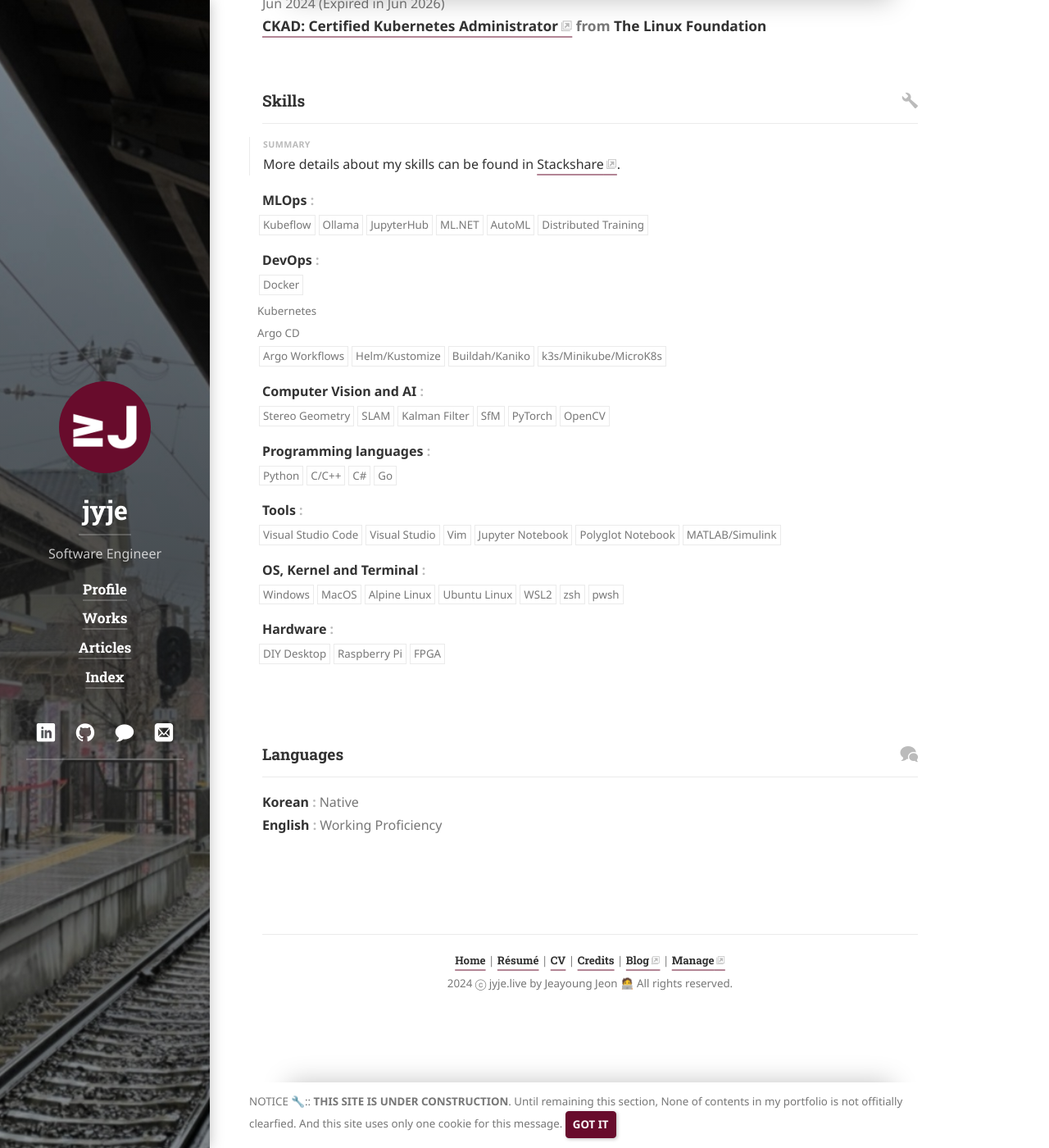
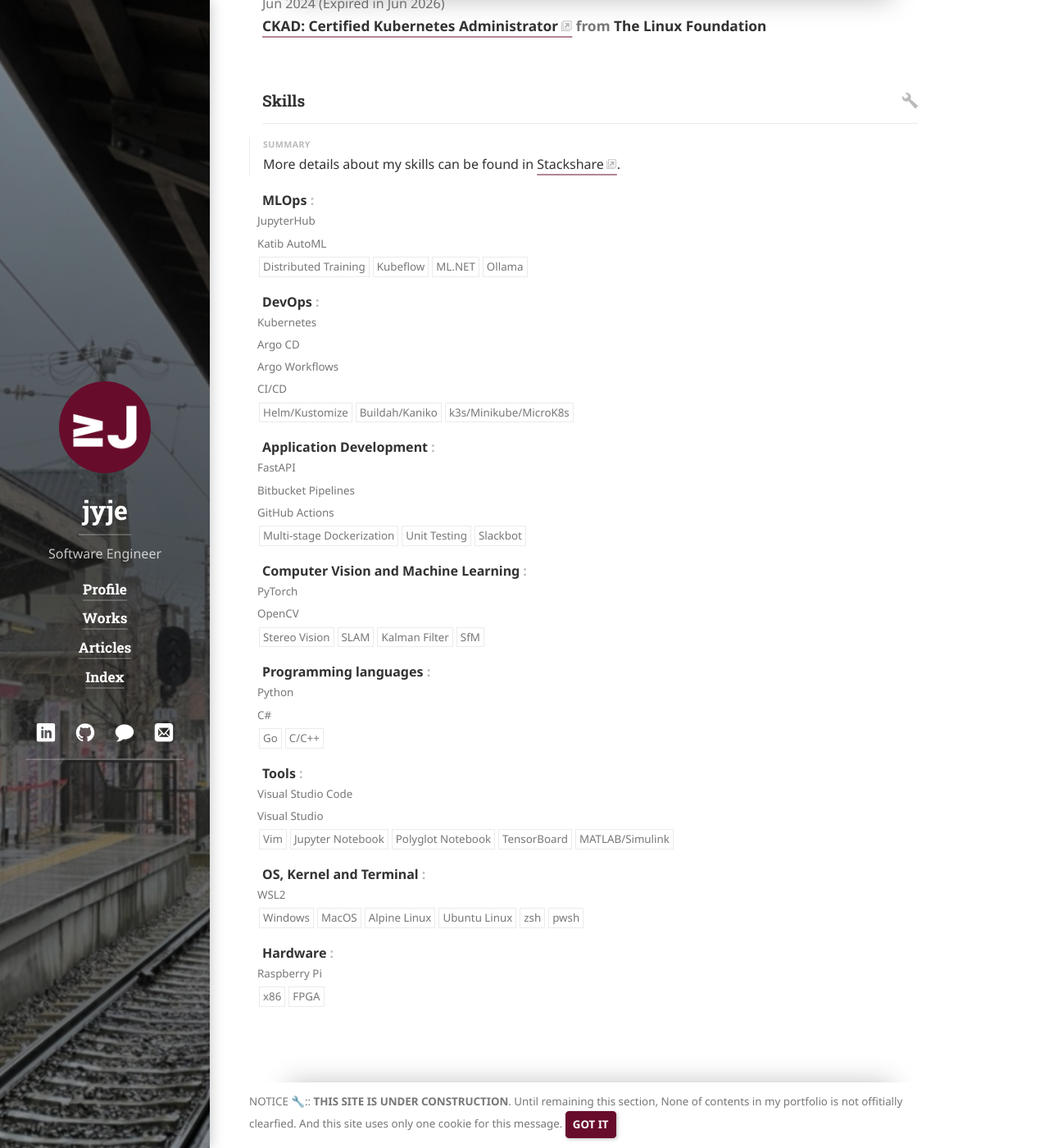
Before and after one commit to jyje/portfolio, a Jekyll site: the page built from profile/cv.md, in a window 1280 px wide and 1400 px high, scrolled down 2684 px. Shown: the whole window at 82% size. Built offline with Jekyll 4.4.1, drawn with Linux system fonts in a browser that asks for light colours; cached includes are drawn as plain includes; nearby versions of some CDN libraries; some web fonts are replaced; library files that are not in the unit come from our copies.

Commit message:
🔧 resume: update contents

```diff
--- a/_data/resume.yml
+++ b/_data/resume.yml
@@ -216,56 +216,65 @@
 
   - name: MLOps
     keywords:
+      - JupyterHub*
+      - Katib AutoML*
+      - Distributed Training
       - Kubeflow
+      - ML.NET
       - Ollama
-      - JupyterHub
-      - ML.NET
-      - AutoML
-      - Distributed Training
   - name: DevOps
     keywords:
-      - Docker
       - Kubernetes*
       - Argo CD*
-      - Argo Workflows
+      - Argo Workflows*
+      - CI/CD*
       - Helm/Kustomize
       - Buildah/Kaniko
       - k3s/Minikube/MicroK8s
-  - name: Computer Vision and AI
+  - name: Application Development
     keywords:
-      - Stereo Geometry
+      - FastAPI*
+      - Bitbucket Pipelines*
+      - GitHub Actions*
+      - Multi-stage Dockerization
+      - Unit Testing
+      - Slackbot
+  - name: Computer Vision and Machine Learning
+    keywords:
+      - PyTorch*
+      - OpenCV*
+      - Stereo Vision
       - SLAM
       - Kalman Filter
       - SfM
-      - PyTorch
-      - OpenCV
   - name: Programming languages
     keywords:
-      - Python
+      - Python*
+      - C#*
+      - Go
       - C/C++
-      - C#
-      - Go
   - name: Tools
     keywords:
-      - Visual Studio Code
-      - Visual Studio
+      - Visual Studio Code*
+      - Visual Studio*
       - Vim
       - Jupyter Notebook
       - Polyglot Notebook
+      - TensorBoard
       - MATLAB/Simulink
   - name: OS, Kernel and Terminal
     keywords:
+      - WSL2*
       - Windows
       - MacOS
       - Alpine Linux
       - Ubuntu Linux
-      - WSL2
       - zsh
       - pwsh
   - name: Hardware
     keywords:
-      - DIY Desktop
-      - Raspberry Pi
+      - Raspberry Pi*
+      - x86
       - FPGA
 languages:
   - language: "Korean"
```
